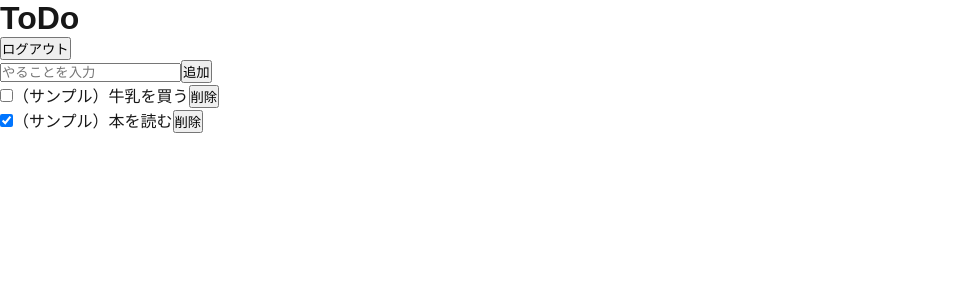
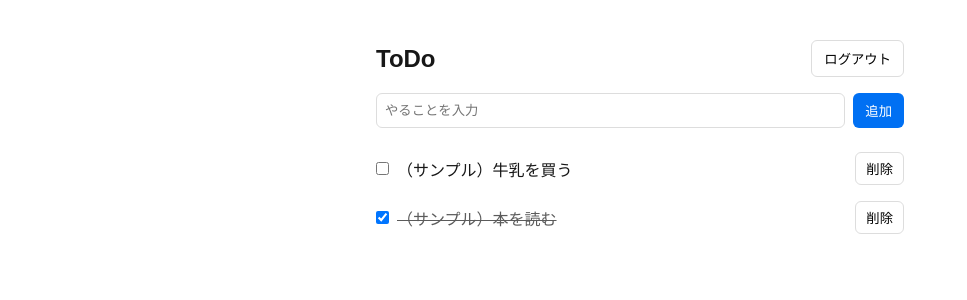
Before and after one commit to OnoHibiki/todo-ts-java, a Next.js app in the folder frontend/: page /todos in a window 1280 px wide. Shown: the top 300 px of the page, without its empty margins (0-967 px from the left). Built offline with nearby package versions, Linux system fonts and the light colour scheme; sample sign-in values are in the browser's storage.

Commit message:
Todoページ実装

```diff
--- a/frontend/src/app/todos/Todos.module.css
+++ b/frontend/src/app/todos/Todos.module.css
@@ -0,0 +1,90 @@
+.container {
+    max-width: 560px ;
+    margin: 24px auto ;
+    padding: 16px ;
+}
+
+.header {
+    display: flex;
+    justify-content: space-between;
+    margin-bottom: 16px;
+    align-items: center;
+}
+
+.title {
+    font-size: 1.5rem;
+    font-weight: 700;
+}
+
+
+.logoutBtn {
+    padding: 8px 12px;
+    border:  1px solid #ddd;
+    border-radius: 6px;
+    background: #fff;
+    cursor: pointer;
+}
+.logoutBtn:hover { background: #f4f4f4; }
+
+.inputRow {
+    display: flex;
+    gap: 8px;
+    margin-bottom: 16px;
+}
+
+
+.input {
+    flex: 1;
+    padding: 8px;
+    border: 1px solid #ddd;
+    border-radius: 6px;
+}
+
+.addBtn {
+    padding: 8px 12px;
+    border: none;
+    border-radius: 6px;
+    background: #0070f3;
+    color: #fff;
+    cursor: pointer;
+}
+.addBtn:hover { background:  #005ac1;}
+
+.list {
+    list-style: none;
+    padding: 0;
+    margin: 0;
+}
+
+.item {
+    display: flex;
+    align-items: center;
+    gap: 8px;
+    padding: 8px 0;
+}
+
+.text{
+    /* 完了済みに打ち消し線を当てる場合、.completedと組み合わせる */
+}
+
+.completed {
+    text-decoration: line-through;
+    opacity: 0.7;
+}
+
+.deleteBtn {
+    margin-left: auto;
+    padding: 6px 10px;
+    border: 1px solid #ddd;
+    border-radius: 6px;
+    background: #fff;
+    cursor: pointer;
+}
+.deleteBtn:hover { background: #f4f4f4;}
+
+
+/* スマホ */
+@media (max-width: 480px) {
+    .title{ font-size: 1.25rem;}
+    .container{ padding: 12px;}
+}
--- a/frontend/src/app/todos/page.tsx
+++ b/frontend/src/app/todos/page.tsx
@@ -29,7 +29,7 @@ export default function TodosPage() {
         setInput('')
     }
 
-
+    //Todo完了状態管理
     const toggleTodo = (id: number) => {
         setTodos(prev => prev.map(t => (t.id === id ? { ...t, completed: !t.completed } : t )))
     }
```
